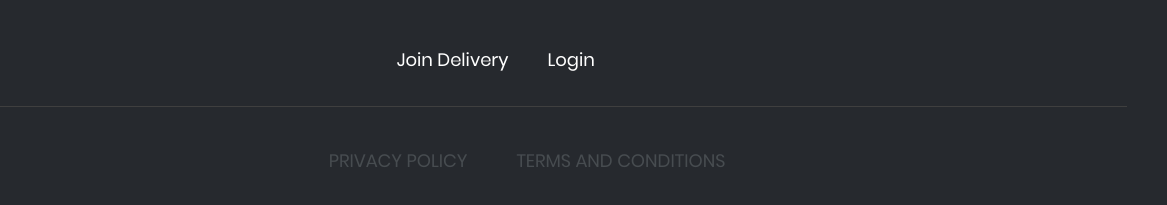
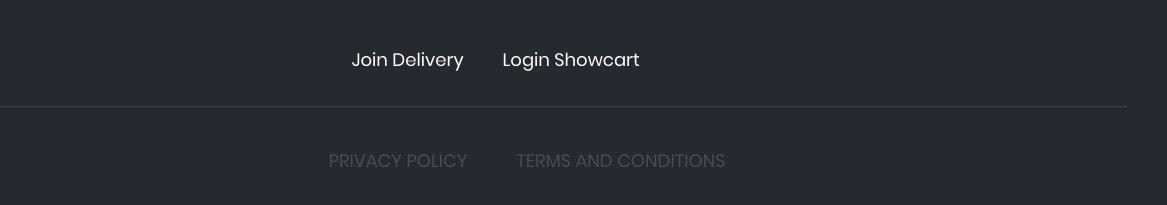
Before and after one commit to derudra/showcart, a plain HTML site: page index.html in a window 1280 px wide. Shown: the part 1206-1411 px from the top of the page, 113-1280 px from the left. Drawn offline with Linux system fonts and the light colour scheme.

Commit message:
Update index.html
contact btn for delivery

```diff
--- a/index.html
+++ b/index.html
@@ -80,7 +80,7 @@
 <div class="col-sm-12 col-md-7">
 <ul class="features">
 	<li><a href="https://api.whatsapp.com/send?phone=+917994265925&text=Hi, I'm intrested to join as a showcart delivery partner">Join Delivery</a></li>
-     <li><a href="https://www.showcart.in/?showLoginModal=true">Login</a></li>
+     <li><a href="https://www.showcart.in/?showLoginModal=true">Login Showcart</a></li>
 </ul>
 </div>
 
```
